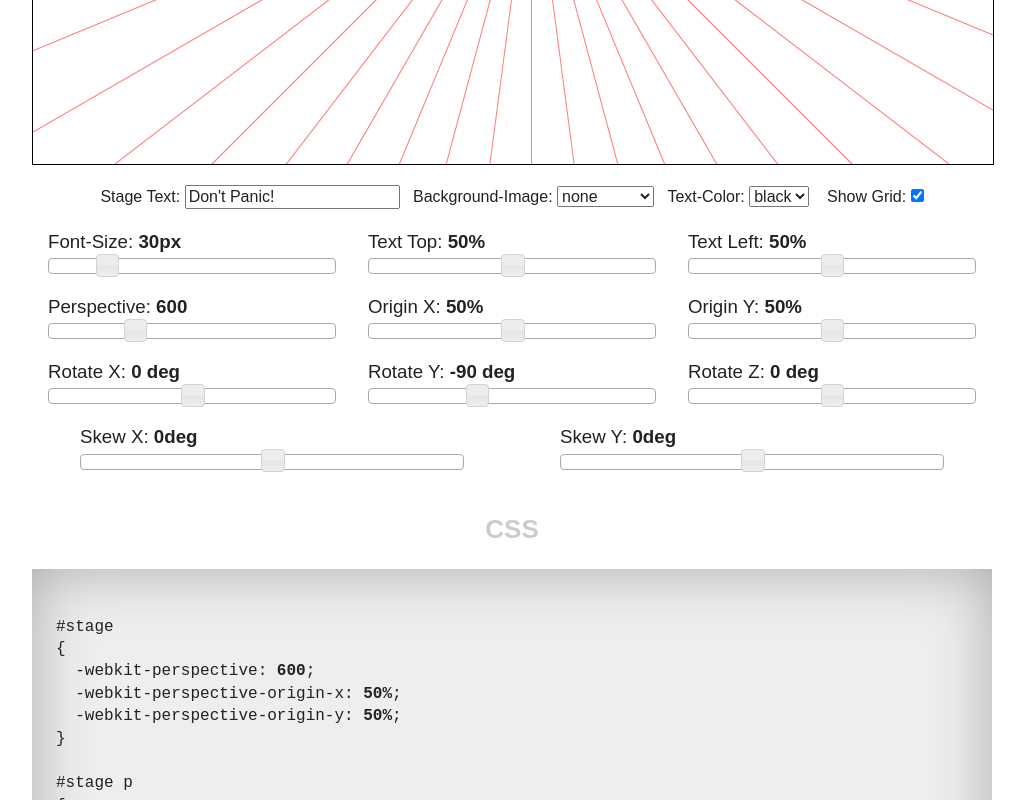
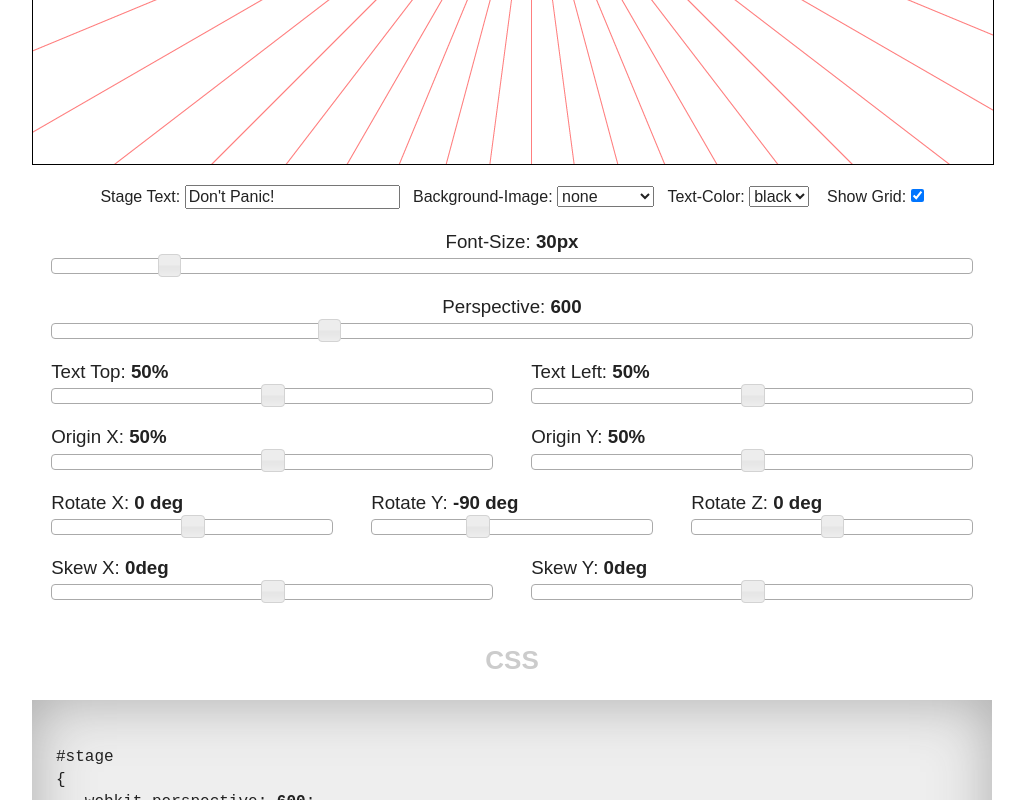
Before and after one commit to antonioradovcic/funwithcss3d, a plain HTML site: page index.html in a window 1280 px wide. Shown: the part 598-1398 px from the top of the page, without its empty margins (128-1153 px from the left). Drawn offline with nearby package versions, Linux system fonts and the light colour scheme.

Commit message:
Control order change

```diff
--- a/css/style.scss
+++ b/css/style.scss
@@ -77,6 +77,9 @@ $initialRotateX : 0deg;
 $initialRotateY : -90deg;
 $initialRotateZ : 0deg;
 
+$controlsMargin : 2%;
+$block2width: 50% - $controlsMargin * 2;
+$block3width: 33.333% - $controlsMargin * 2;
 
 
 body {background:#fff; width:1200px; margin:0 auto;}
@@ -128,9 +131,9 @@ p.intro {text-align:center;}
 
 #controls {width:80%; margin:20px 10%; overflow:hidden; padding-bottom:20px; margin-bottom:20px;
 
-  .block1 {text-align:center;}
-  .block2 {width:40%; float:left; margin:0 5%;}
-  .block3 {width:30%; float:left; margin:0 1.6666%;}
+  .block1 {text-align:center; margin:0 $controlsMargin;}
+  .block2 {width:$block2width; float:left; margin:0 $controlsMargin;}
+  .block3 {width:$block3width; float:left; margin:0 $controlsMargin;}
 
 }
 
--- a/index.html
+++ b/index.html
@@ -45,30 +45,32 @@
         </select>
         &nbsp;&nbsp; Show Grid: <input type="checkbox" id="showGrid" checked/>
       </div>
-      <div class="block3">
+      <div class="block1">
         <h3>Font-Size: <span class="fontSizeValue">30px</span></h3>
         <div id="sliderFontSize"></div>
       </div>
 
-      <div class="block3">
+      <div class="block1">
+      <h3>Perspective: <span class="perspectiveValue">600</span></h3>
+      <div id="sliderPerspective"></div>
+      </div>
+
+
+      <div class="block2">
       <h3>Text Top: <span class="topValue">50%</span></h3>
       <div id="sliderTop"></div>
       </div>
 
-      <div class="block3">
+      <div class="block2">
       <h3>Text Left: <span class="leftValue">50%</span></h3>
       <div id="sliderLeft"></div>
       </div>
 
-      <div class="block3">
-      <h3>Perspective: <span class="perspectiveValue">600</span></h3>
-      <div id="sliderPerspective"></div>
-      </div>
-      <div class="block3">
+      <div class="block2">
       <h3>Origin X: <span class="originXValue">50%</span></h3>
       <div id="sliderOriginX"></div>
       </div>
-      <div class="block3">
+      <div class="block2">
       <h3>Origin Y: <span class="originYValue">50%</span></h3>
       <div id="sliderOriginY"></div>
       </div>
--- a/js/script.js
+++ b/js/script.js
@@ -50,8 +50,8 @@ var perspectiveGridWidth = 2000;
 
 		$( "#sliderFontSize" ).slider({
 			value:64,
-			min: 30,
-			max: 200,
+			min: 1,
+			max: 500,
 			slide: function(event, ui) {
 				$('#stage p').css({'font-size': ui.value + "px"});
 				$('.fontSizeValue').html(ui.value + "px");
```
Also changed, not shown: css/style.css, 1 other file.
